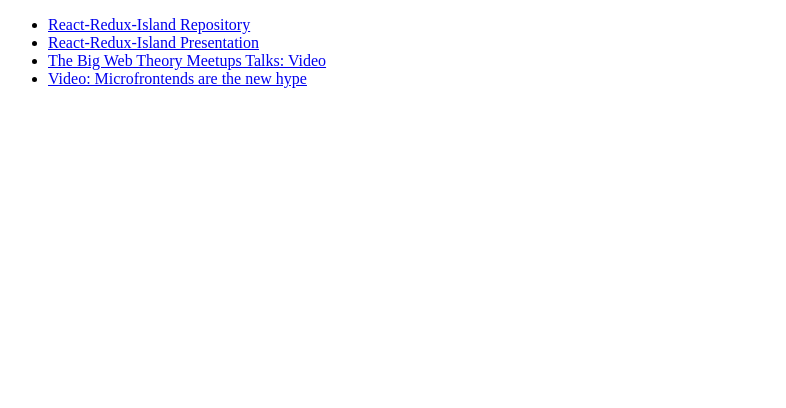
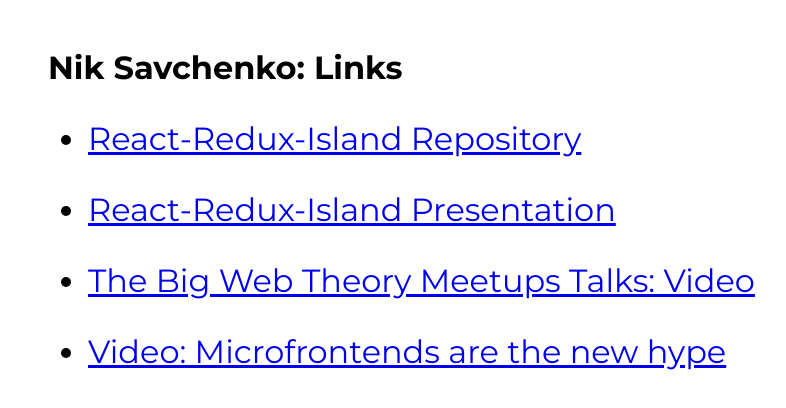
Before and after one commit to savcni01/savcni01.github.io, a plain HTML site: page index.html in a window 1280 px wide. Shown: the whole page, without its empty margins (0-786 px from the left). Drawn offline with Linux system fonts and the light colour scheme.

Commit message:
feat: add style

```diff
--- a/index.html
+++ b/index.html
@@ -3,13 +3,28 @@
 <head>
 	<meta charset="UTF-8">
 	<meta name="viewport" content="width=device-width initial-scale=1 user-scalable=no" />
-    <title>Nik Savchenko</title>
+	<title>Nik Savchenko: Links</title>
+	<link href="https://fonts.googleapis.com/css?family=Montserrat:400,700" rel="stylesheet">
+	<style type="text/css">
+		* {
+			font-family: Montserrat, sans-serif;
+		}
+		body {
+			margin: 3em;
+		}
+		li {
+			font-size: 2em;
+			margin: 1em auto;
+		}
+	</style>
 </head>
 <body>
+<h1>Nik Savchenko: Links</h1>
 <ul>
 	<li><a href="https://github.com/xl8/react-redux-island">React-Redux-Island Repository</a></li>
 	<li><a href="http://savcni01.github.io/reuse-redux-presentation/">React-Redux-Island Presentation</a></li>
-        <li><a href="https://www.youtube.com/channel/UCNfbz0Y4phnm0_4AUsBXYLg/videos">The Big Web Theory Meetups Talks: Video</a></li>
+	<li><a href="https://www.youtube.com/channel/UCNfbz0Y4phnm0_4AUsBXYLg/videos">The Big Web Theory Meetups Talks:
+		Video</a></li>
 	<li><a href="https://youtu.be/-7kuBlj5nug">Video: Microfrontends are the new hype</a></li>
 </ul>
 </body>
```
Lines whose indentation alone changed are shown as unchanged.
